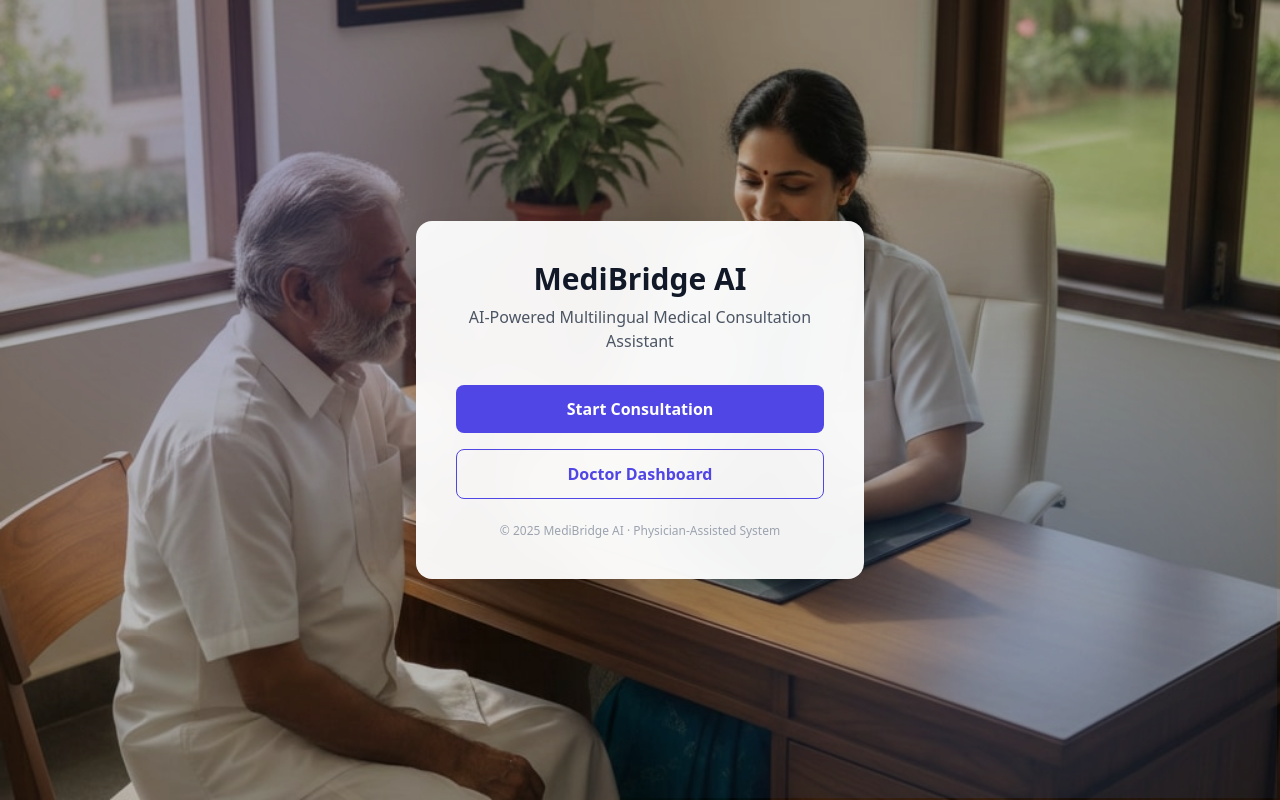
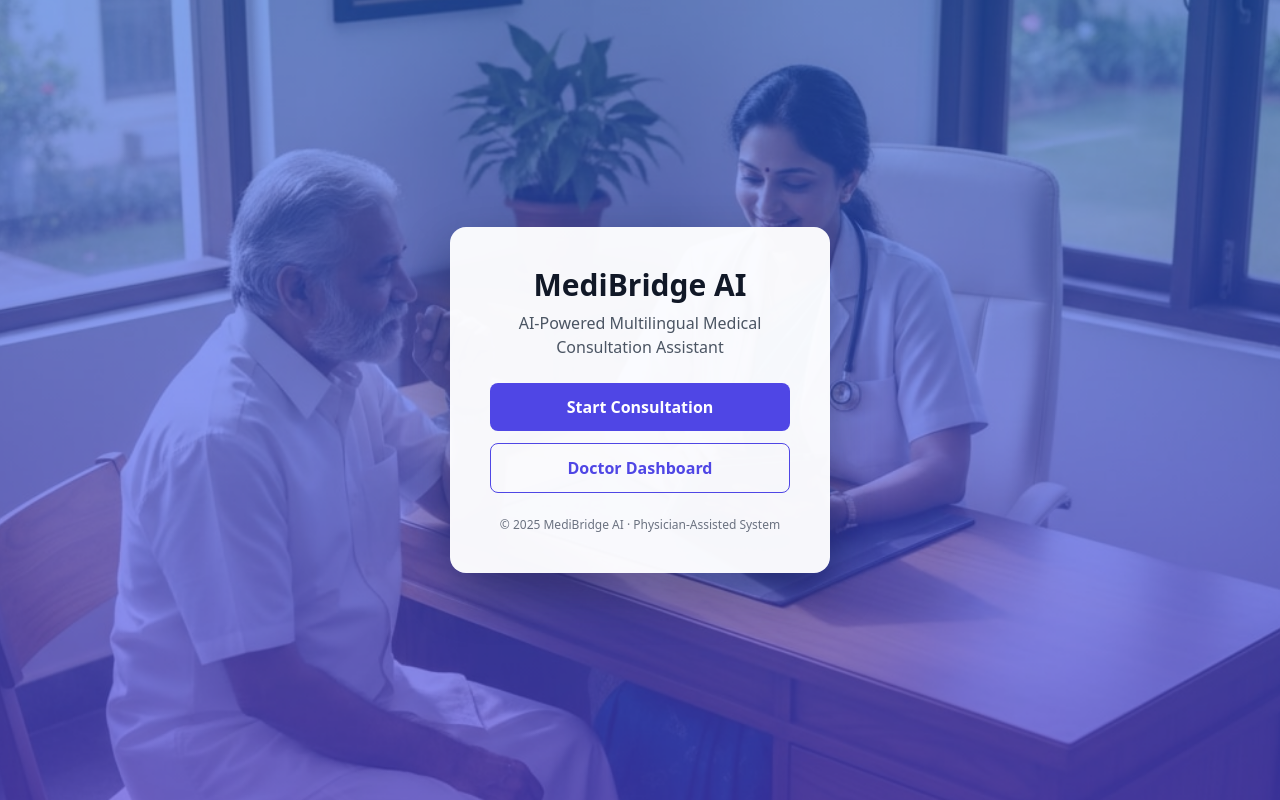
Before and after one commit to Boopathy1998/medibridge-ai, a Next.js app: page / in a window 1280 px wide. Built offline with nearby package versions, Linux system fonts and the light colour scheme.

Commit message:
Fix background image & animation for Vercel

```diff
--- a/app/globals.css
+++ b/app/globals.css
@@ -5,56 +5,46 @@
 /* RESET */
 html,
 body {
+  width: 100%;
+  height: 100%;
   margin: 0;
   padding: 0;
-  height: 100%;
-  font-family: system-ui, -apple-system, BlinkMacSystemFont, "Segoe UI",
-    Roboto, Oxygen, Ubuntu, Cantarell, "Open Sans", "Helvetica Neue", sans-serif;
 }
 
-/* ===== BACKGROUND IMAGE ===== */
-.medical-bg {
+/* BACKGROUND WRAPPER */
+.bg-medical {
   position: fixed;
   inset: 0;
-  background-image: url("/doctor-bg.jpg");
+  z-index: -1;
+
+  background-image:
+    linear-gradient(
+      rgba(37, 99, 235, 0.55),
+      rgba(79, 70, 229, 0.65)
+    ),
+    url("/medical-bg.jpg");
+
   background-size: cover;
   background-position: center;
   background-repeat: no-repeat;
-  z-index: -3;
+
+  animation: slowZoom 20s ease-in-out infinite alternate;
 }
 
-/* ===== SOFT ANIMATED OVERLAY ===== */
-.medical-overlay {
-  position: fixed;
-  inset: 0;
-  background: radial-gradient(
-      circle at 20% 20%,
-      rgba(99, 102, 241, 0.25),
-      transparent 40%
-    ),
-    radial-gradient(
-      circle at 80% 80%,
-      rgba(59, 130, 246, 0.25),
-      transparent 40%
-    );
-  animation: floatOverlay 28s ease-in-out infinite alternate;
-  z-index: -2;
-}
-
-/* SMOOTH, SLOW MOTION */
-@keyframes floatOverlay {
-  0% {
-    transform: translate(0px, 0px);
+/* SMOOTH ZOOM ANIMATION */
+@keyframes slowZoom {
+  from {
+    transform: scale(1);
   }
-  100% {
-    transform: translate(-40px, -30px);
+  to {
+    transform: scale(1.08);
   }
 }
 
-/* DARKEN IMAGE SLIGHTLY (READABILITY) */
-.medical-dim {
-  position: fixed;
-  inset: 0;
-  background: rgba(0, 0, 0, 0.25);
-  z-index: -1;
+/* CARD */
+.glass-card {
+  background: rgba(255, 255, 255, 0.96);
+  border-radius: 16px;
+  box-shadow: 0 20px 50px rgba(0, 0, 0, 0.25);
+  padding: 2.5rem;
 }
--- a/app/layout.tsx
+++ b/app/layout.tsx
@@ -2,7 +2,7 @@ import "./globals.css";
 
 export const metadata = {
   title: "MediBridge AI",
-  description: "AI-Powered Multilingual Medical Consultation Assistant",
+  description: "AI Medical Consultation Platform",
 };
 
 export default function RootLayout({
@@ -13,10 +13,8 @@ export default function RootLayout({
   return (
     <html lang="en">
       <body>
-        {/* Background Layers */}
-        <div className="medical-bg" />
-        <div className="medical-overlay" />
-        <div className="medical-dim" />
+        {/* BACKGROUND */}
+        <div className="bg-medical" />
 
         {children}
       </body>
--- a/app/page.tsx
+++ b/app/page.tsx
@@ -1,30 +1,32 @@
+"use client";
+
 import Link from "next/link";
 
 export default function HomePage() {
   return (
-    <main className="min-h-screen flex items-center justify-center px-4">
-      <div className="bg-white/95 backdrop-blur-xl rounded-2xl shadow-2xl p-10 max-w-md w-full text-center">
+    <main className="min-h-screen flex items-center justify-center">
+      <div className="glass-card text-center w-[380px]">
         <h1 className="text-3xl font-bold text-gray-900 mb-2">
           MediBridge AI
         </h1>
 
-        <p className="text-gray-600 mb-8">
+        <p className="text-gray-600 mb-6">
           AI-Powered Multilingual Medical Consultation Assistant
         </p>
 
         <Link href="/consultation">
-          <button className="w-full bg-indigo-600 hover:bg-indigo-700 text-white py-3 rounded-lg font-semibold transition mb-4">
+          <button className="w-full mb-3 bg-indigo-600 text-white py-3 rounded-lg font-semibold hover:bg-indigo-700 transition">
             Start Consultation
           </button>
         </Link>
 
         <Link href="/dashboard">
-          <button className="w-full border border-indigo-600 text-indigo-600 hover:bg-indigo-50 py-3 rounded-lg font-semibold transition">
+          <button className="w-full border border-indigo-600 text-indigo-600 py-3 rounded-lg font-semibold hover:bg-indigo-50 transition">
             Doctor Dashboard
           </button>
         </Link>
 
-        <p className="text-xs text-gray-400 mt-6">
+        <p className="text-xs text-gray-500 mt-6">
           © 2025 MediBridge AI · Physician-Assisted System
         </p>
       </div>
```
Also changed, not shown: public/medical-bg.jpg (renamed from public/doctor-bg.jpg).
